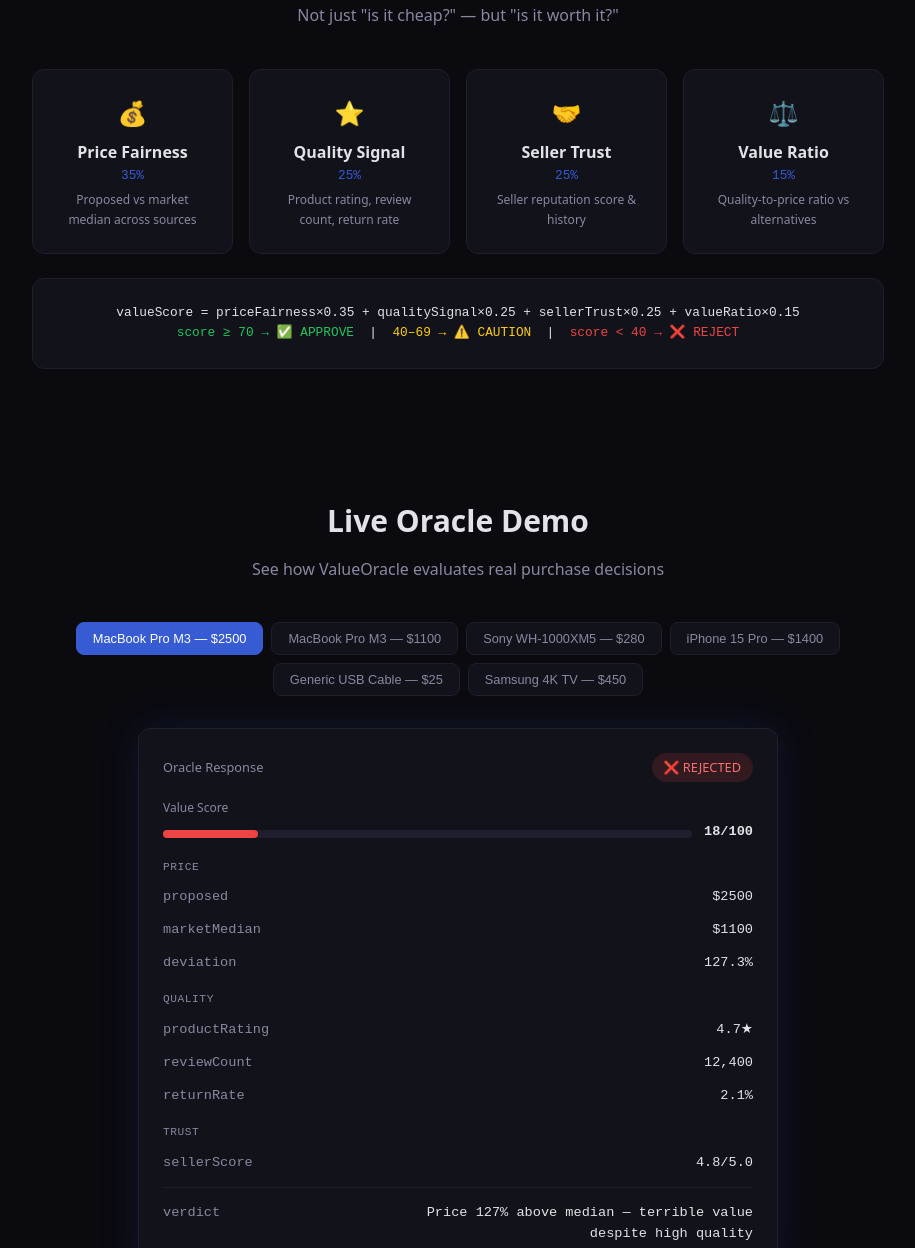
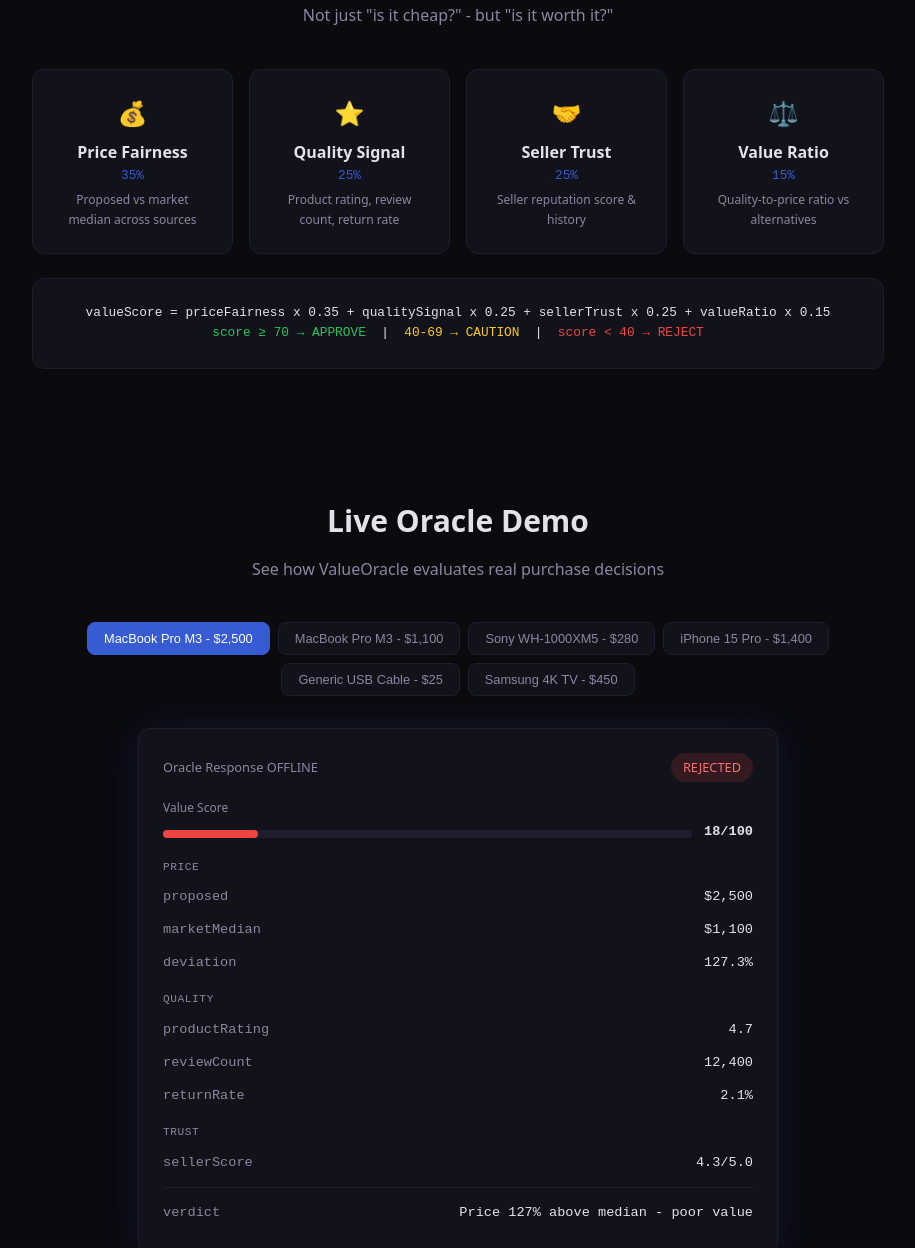
Before and after one commit to LeventLabs/ValueOracle, a website: page website/index.html in a window 1280 px wide. Shown: the part 1387-2635 px from the top of the page, without its empty margins (182-1097 px from the left). Drawn offline with Linux system fonts and the light colour scheme; no server answers.

Commit message:
feat: connect website demo to live API with fallback to offline data

```diff
--- a/website/index.html
+++ b/website/index.html
@@ -3,7 +3,7 @@
 <head>
   <meta charset="UTF-8">
   <meta name="viewport" content="width=device-width, initial-scale=1.0">
-  <title>ValueOracle — Verifiable Commerce Oracle for AI Agents</title>
+  <title>ValueOracle - Verifiable Commerce Oracle for AI Agents</title>
   <meta name="description" content="AI agents can spend money, but they cannot verify value. ValueOracle is the missing trust layer for agent commerce, powered by Chainlink CRE.">
   <style>
     * { margin: 0; padding: 0; box-sizing: border-box; }
@@ -80,7 +80,7 @@
 <body>
 
 <nav>
-  <span style="font-size:1.25rem;font-weight:700">🛡️ ValueOracle</span>
+  <span style="font-size:1.25rem;font-weight:700">&#128737;&#65039; ValueOracle</span>
   <div class="nav-links">
     <a href="#how">How it Works</a>
     <a href="#demo">Live Demo</a>
@@ -91,12 +91,12 @@
 
   <!-- Hero -->
   <section class="hero">
-    <div class="tag" style="margin-bottom:1.5rem"><span class="tag-dot pulse"></span> Built for Convergence — Chainlink Hackathon</div>
+    <div class="tag" style="margin-bottom:1.5rem"><span class="tag-dot pulse"></span> Built for Convergence - Chainlink Hackathon</div>
     <h1>AI agents can spend money.<br><span class="gradient-text">They can't verify value.</span></h1>
-    <p>ValueOracle is a verifiable commerce oracle powered by Chainlink CRE. Not just price checks — it evaluates whether a purchase is actually <strong>worth it</strong>.</p>
+    <p>ValueOracle is a verifiable commerce oracle powered by Chainlink CRE. Not just price checks - it evaluates whether a purchase is actually <strong>worth it</strong>.</p>
     <div class="hero-buttons">
       <a href="#demo" class="btn btn-primary">Try Live Demo</a>
-      <span class="btn" style="border:1px solid var(--border);color:var(--muted);cursor:default">View Source — Coming Soon</span>
+      <span class="btn" style="border:1px solid var(--border);color:var(--muted);cursor:default">View Source - Coming Soon</span>
     </div>
   </section>
 
@@ -105,17 +105,17 @@
     <div class="grid3">
       <div class="card">
         <div style="font-size:.8rem;color:var(--muted);margin-bottom:.5rem">Chainlink Price Feed</div>
-        <div style="font-size:1.1rem;font-weight:600">ETH/USD → $3,245</div>
+        <div style="font-size:1.1rem;font-weight:600">ETH/USD &rarr; $3,245</div>
         <div style="font-size:.8rem;color:var(--muted);margin-top:.25rem">Token price</div>
       </div>
       <div class="card">
         <div style="font-size:.8rem;color:var(--muted);margin-bottom:.5rem">Simple Price Oracle</div>
-        <div style="font-size:1.1rem;font-weight:600">Laptop → $1,100</div>
+        <div style="font-size:1.1rem;font-weight:600">Laptop &rarr; $1,100</div>
         <div style="font-size:.8rem;color:var(--muted);margin-top:.25rem">Just a price check</div>
       </div>
       <div class="card glow" style="border-color:var(--accent)">
         <div style="font-size:.8rem;color:var(--accent-light);margin-bottom:.5rem">ValueOracle</div>
-        <div style="font-size:1.1rem;font-weight:600">Laptop → 92/100 ✅</div>
+        <div style="font-size:1.1rem;font-weight:600">Laptop &rarr; 92/100 &#10004;</div>
         <div style="font-size:.8rem;color:var(--muted);margin-top:.25rem">Price + quality + trust = value</div>
       </div>
     </div>
@@ -138,7 +138,7 @@
       <div class="card text-center">
         <div style="font-size:1.5rem;font-weight:700;color:var(--accent);margin-bottom:.5rem">03</div>
         <div style="font-weight:600;margin-bottom:.25rem">Value Analysis</div>
-        <div style="font-size:.8rem;color:var(--muted)">Engine aggregates prices, quality ratings, reviews & return rates</div>
+        <div style="font-size:.8rem;color:var(--muted)">Engine aggregates prices, quality ratings, reviews &amp; return rates</div>
       </div>
       <div class="card text-center">
         <div style="font-size:1.5rem;font-weight:700;color:var(--accent);margin-bottom:.5rem">04</div>
@@ -151,38 +151,38 @@
   <!-- Value Score Formula -->
   <section>
     <h2>Value Score Formula</h2>
-    <p class="subtitle">Not just "is it cheap?" — but "is it worth it?"</p>
+    <p class="subtitle">Not just "is it cheap?" - but "is it worth it?"</p>
     <div class="grid4">
       <div class="card text-center">
-        <div style="font-size:1.5rem;margin-bottom:.5rem">💰</div>
+        <div style="font-size:1.5rem;margin-bottom:.5rem">&#128176;</div>
         <div style="font-weight:600">Price Fairness</div>
         <div class="mono" style="font-size:.8rem;color:var(--accent)">35%</div>
         <div style="font-size:.75rem;color:var(--muted);margin-top:.25rem">Proposed vs market median across sources</div>
       </div>
       <div class="card text-center">
-        <div style="font-size:1.5rem;margin-bottom:.5rem">⭐</div>
+        <div style="font-size:1.5rem;margin-bottom:.5rem">&#11088;</div>
         <div style="font-weight:600">Quality Signal</div>
         <div class="mono" style="font-size:.8rem;color:var(--accent)">25%</div>
         <div style="font-size:.75rem;color:var(--muted);margin-top:.25rem">Product rating, review count, return rate</div>
       </div>
       <div class="card text-center">
-        <div style="font-size:1.5rem;margin-bottom:.5rem">🤝</div>
+        <div style="font-size:1.5rem;margin-bottom:.5rem">&#129309;</div>
         <div style="font-weight:600">Seller Trust</div>
         <div class="mono" style="font-size:.8rem;color:var(--accent)">25%</div>
-        <div style="font-size:.75rem;color:var(--muted);margin-top:.25rem">Seller reputation score & history</div>
+        <div style="font-size:.75rem;color:var(--muted);margin-top:.25rem">Seller reputation score &amp; history</div>
       </div>
       <div class="card text-center">
-        <div style="font-size:1.5rem;margin-bottom:.5rem">⚖️</div>
+        <div style="font-size:1.5rem;margin-bottom:.5rem">&#9878;&#65039;</div>
         <div style="font-weight:600">Value Ratio</div>
         <div class="mono" style="font-size:.8rem;color:var(--accent)">15%</div>
         <div style="font-size:.75rem;color:var(--muted);margin-top:.25rem">Quality-to-price ratio vs alternatives</div>
       </div>
     </div>
     <div class="card mono text-center" style="margin-top:1.5rem;font-size:.8rem">
-      valueScore = priceFairness×0.35 + qualitySignal×0.25 + sellerTrust×0.25 + valueRatio×0.15<br>
-      <span style="color:var(--green)">score ≥ 70 → ✅ APPROVE</span> &nbsp;|&nbsp;
-      <span style="color:#facc15">40–69 → ⚠️ CAUTION</span> &nbsp;|&nbsp;
-      <span style="color:var(--red)">score &lt; 40 → ❌ REJECT</span>
+      valueScore = priceFairness x 0.35 + qualitySignal x 0.25 + sellerTrust x 0.25 + valueRatio x 0.15<br>
+      <span style="color:var(--green)">score &ge; 70 &rarr; APPROVE</span> &nbsp;|&nbsp;
+      <span style="color:#facc15">40-69 &rarr; CAUTION</span> &nbsp;|&nbsp;
+      <span style="color:var(--red)">score &lt; 40 &rarr; REJECT</span>
     </div>
   </section>
 
@@ -197,14 +197,14 @@
   <!-- Architecture -->
   <section>
     <h2>Architecture</h2>
-    <div class="card mono arch" style="margin-top:2.5rem">AI Agent  →  PurchaseGuard.sol  →  Chainlink CRE Workflow
-                    ↑                        ↓
-                    │              Offchain Value Engine
-                    │              • Multi-source prices
-                    │              • Quality ratings &amp; reviews
-                    │              • Seller reputation
-                    │              • Value score calculation
-                    └────── Oracle Response (value score + verdict)</div>
+    <div class="card mono arch" style="margin-top:2.5rem">AI Agent  &rarr;  PurchaseGuard.sol  &rarr;  Chainlink CRE Workflow
+                    &uarr;                        &darr;
+                    |              Offchain Value Engine
+                    |              - Multi-source prices
+                    |              - Quality ratings &amp; reviews
+                    |              - Seller reputation
+                    |              - Value score calculation
+                    &larr;------ Oracle Response (value score + verdict)</div>
   </section>
 
   <!-- Tech Stack -->
@@ -222,58 +222,114 @@
 </div>
 
 <footer>
-  <p>ValueOracle — Built for Convergence: A Chainlink Hackathon</p>
+  <p>ValueOracle - Built for Convergence: A Chainlink Hackathon</p>
   <p style="margin-top:.25rem">by LeventLabs</p>
 </footer>
 
 <script>
-const scenarios = [
-  { product:"MacBook Pro M3", proposed:2500, median:1100, seller:4.8, rating:4.7, reviews:12400, returnRate:2.1, valueScore:18, result:"rejected", reason:"Price 127% above median — terrible value despite high quality" },
-  { product:"MacBook Pro M3", proposed:1100, median:1100, seller:4.8, rating:4.7, reviews:12400, returnRate:2.1, valueScore:92, result:"approved", reason:"Fair price + excellent quality = high value" },
-  { product:"Sony WH-1000XM5", proposed:280, median:299, seller:4.5, rating:4.6, reviews:8700, returnRate:3.4, valueScore:88, result:"approved", reason:"Below median price with strong quality signals" },
-  { product:"iPhone 15 Pro", proposed:1400, median:999, seller:2.1, rating:4.5, reviews:31000, returnRate:1.8, valueScore:12, result:"rejected", reason:"Seller reputation too low (2.1/5) — fraud risk" },
-  { product:"Generic USB Cable", proposed:25, median:12, seller:3.9, rating:2.8, reviews:140, returnRate:18.5, valueScore:15, result:"rejected", reason:"Low quality (2.8★, 18.5% returns) + overpriced" },
-  { product:"Samsung 4K TV", proposed:450, median:420, seller:4.2, rating:4.3, reviews:5600, returnRate:4.2, valueScore:79, result:"approved", reason:"Slight premium but strong quality justifies price" },
+var API_URL = 'http://localhost:3000';
+
+var scenarios = [
+  { product:"MacBook Pro M3", itemId:"laptop-001", proposed:2500, sellerId:"seller-42", fallback:{ median:1100, seller:4.3, rating:4.7, reviews:12400, returnRate:2.1, valueScore:18, result:"rejected", reason:"Price 127% above median - poor value" }},
+  { product:"MacBook Pro M3", itemId:"laptop-001", proposed:1100, sellerId:"seller-42", fallback:{ median:1100, seller:4.3, rating:4.7, reviews:12400, returnRate:2.1, valueScore:92, result:"approved", reason:"Fair price + excellent quality = high value" }},
+  { product:"Sony WH-1000XM5", itemId:"headphones-001", proposed:280, sellerId:"seller-100", fallback:{ median:299, seller:4.6, rating:4.6, reviews:8700, returnRate:3.4, valueScore:88, result:"approved", reason:"Below median price with strong quality signals" }},
+  { product:"iPhone 15 Pro", itemId:"phone-001", proposed:1400, sellerId:"seller-99", fallback:{ median:900, seller:1.5, rating:4.5, reviews:31000, returnRate:1.8, valueScore:12, result:"rejected", reason:"Seller reputation too low - fraud risk" }},
+  { product:"Generic USB Cable", itemId:"cable-001", proposed:25, sellerId:"seller-200", fallback:{ median:12, seller:0.8, rating:2.8, reviews:140, returnRate:18.5, valueScore:15, result:"rejected", reason:"Low quality + overpriced" }},
+  { product:"Samsung 4K TV", itemId:"tablet-001", proposed:450, sellerId:"seller-100", fallback:{ median:450, seller:4.6, rating:4.3, reviews:5600, returnRate:4.2, valueScore:79, result:"approved", reason:"Slight premium but strong quality justifies price" }}
 ];
 
-let active = 0;
+var active = 0;
+var apiAvailable = false;
+
+fetch(API_URL + '/health').then(function() { apiAvailable = true; }).catch(function() {});
+
+function fetchFromAPI(scenario) {
+  return fetch(API_URL + '/evaluate', {
+    method: 'POST',
+    headers: { 'Content-Type': 'application/json' },
+    body: JSON.stringify({ itemId: scenario.itemId, price: scenario.proposed, sellerId: scenario.sellerId })
+  }).then(function(res) {
+    if (!res.ok) throw new Error('API error');
+    return res.json();
+  }).catch(function() { return null; });
+}
+
+function renderResult(s, data) {
+  var dev = ((s.proposed - data.median) / data.median * 100).toFixed(1);
+  var barColor = data.valueScore >= 70 ? "var(--green)" : data.valueScore >= 40 ? "#facc15" : "var(--red)";
+  var isApproved = data.result === "approved";
+  var liveTag = data.live ? ' <span style="color:var(--green)">LIVE</span>' : ' <span style="color:var(--muted)">OFFLINE</span>';
+
+  var breakdownHtml = '';
+  if (data.breakdown) {
+    breakdownHtml = '<div style="display:grid;grid-template-columns:1fr 1fr;gap:.5rem;margin-bottom:.75rem">' +
+      '<div style="font-size:.7rem;color:var(--muted)">Price Fairness <span style="color:var(--accent)">' + data.breakdown.priceFairness + '/100</span></div>' +
+      '<div style="font-size:.7rem;color:var(--muted)">Quality Signal <span style="color:var(--accent)">' + data.breakdown.qualitySignal + '/100</span></div>' +
+      '<div style="font-size:.7rem;color:var(--muted)">Seller Trust <span style="color:var(--accent)">' + data.breakdown.sellerTrust + '/100</span></div>' +
+      '<div style="font-size:.7rem;color:var(--muted)">Value Ratio <span style="color:var(--accent)">' + data.breakdown.valueRatio + '/100</span></div>' +
+      '</div>';
+  }
+
+  document.getElementById("oracleResult").innerHTML =
+    '<div class="oracle-header">' +
+      '<span style="font-size:.8rem;color:var(--muted)">Oracle Response' + liveTag + '</span>' +
+      '<span class="badge ' + (isApproved ? 'badge-green' : 'badge-red') + '">' + (isApproved ? 'APPROVED' : 'REJECTED') + '</span>' +
+    '</div>' +
+    '<div style="font-size:.75rem;color:var(--muted);margin-bottom:.25rem">Value Score</div>' +
+    '<div class="bar-wrap">' +
+      '<div class="bar-track"><div class="bar-fill" style="width:' + data.valueScore + '%;background:' + barColor + '"></div></div>' +
+      '<span class="mono" style="font-size:.85rem;font-weight:700">' + data.valueScore + '/100</span>' +
+    '</div>' +
+    breakdownHtml +
+    '<div class="mono">' +
+      '<div class="section-label">Price</div>' +
+      '<div class="row"><span class="label">proposed</span><span>$' + s.proposed.toLocaleString() + '</span></div>' +
+      '<div class="row"><span class="label">marketMedian</span><span>$' + data.median.toLocaleString() + '</span></div>' +
+      '<div class="row"><span class="label">deviation</span><span>' + dev + '%</span></div>' +
+      '<div class="section-label">Quality</div>' +
+      '<div class="row"><span class="label">productRating</span><span>' + data.rating + '</span></div>' +
+      '<div class="row"><span class="label">reviewCount</span><span>' + data.reviews.toLocaleString() + '</span></div>' +
+      '<div class="row"><span class="label">returnRate</span><span>' + data.returnRate + '%</span></div>' +
+      '<div class="section-label">Trust</div>' +
+      '<div class="row"><span class="label">sellerScore</span><span>' + data.seller + '/5.0</span></div>' +
+      '<hr>' +
+      '<div class="row"><span class="label">verdict</span><span style="text-align:right;max-width:60%">' + data.reason + '</span></div>' +
+    '</div>';
+}
 
 function render() {
-  const btns = document.getElementById("scenarioBtns");
-  btns.innerHTML = scenarios.map((s, i) =>
-    `<button class="scenario-btn ${i===active?'active':''}" onclick="setActive(${i})">${s.product} — $${s.proposed}</button>`
-  ).join("");
+  var btns = document.getElementById("scenarioBtns");
+  var html = '';
+  for (var i = 0; i < scenarios.length; i++) {
+    html += '<button class="scenario-btn ' + (i === active ? 'active' : '') + '" onclick="setActive(' + i + ')">' + scenarios[i].product + ' - $' + scenarios[i].proposed.toLocaleString() + '</button>';
+  }
+  btns.innerHTML = html;
 
-  const s = scenarios[active];
-  const dev = ((s.proposed - s.median) / s.median * 100).toFixed(1);
-  const barColor = s.valueScore >= 70 ? "var(--green)" : s.valueScore >= 40 ? "#facc15" : "var(--red)";
-  const isApproved = s.result === "approved";
+  var s = scenarios[active];
 
-  document.getElementById("oracleResult").innerHTML = `
-    <div class="oracle-header">
-      <span style="font-size:.8rem;color:var(--muted)">Oracle Response</span>
-      <span class="badge ${isApproved?'badge-green':'badge-red'}">${isApproved?'✅ APPROVED':'❌ REJECTED'}</span>
-    </div>
-    <div style="font-size:.75rem;color:var(--muted);margin-bottom:.25rem">Value Score</div>
-    <div class="bar-wrap">
-      <div class="bar-track"><div class="bar-fill" style="width:${s.valueScore}%;background:${barColor}"></div></div>
-      <span class="mono" style="font-size:.85rem;font-weight:700">${s.valueScore}/100</span>
-    </div>
-    <div class="mono">
-      <div class="section-label">Price</div>
-      <div class="row"><span class="label">proposed</span><span>$${s.proposed}</span></div>
-      <div class="row"><span class="label">marketMedian</span><span>$${s.median}</span></div>
-      <div class="row"><span class="label">deviation</span><span>${dev}%</span></div>
-      <div class="section-label">Quality</div>
-      <div class="row"><span class="label">productRating</span><span>${s.rating}★</span></div>
-      <div class="row"><span class="label">reviewCount</span><span>${s.reviews.toLocaleString()}</span></div>
-      <div class="row"><span class="label">returnRate</span><span>${s.returnRate}%</span></div>
-      <div class="section-label">Trust</div>
-      <div class="row"><span class="label">sellerScore</span><span>${s.seller}/5.0</span></div>
-      <hr>
-      <div class="row"><span class="label">verdict</span><span style="text-align:right;max-width:60%">${s.reason}</span></div>
-    </div>
-  `;
+  if (apiAvailable) {
+    document.getElementById("oracleResult").innerHTML = '<div style="text-align:center;color:var(--muted);padding:2rem">Querying oracle...</div>';
+    fetchFromAPI(s).then(function(apiData) {
+      if (apiData && !apiData.error) {
+        renderResult(s, {
+          median: apiData.referencePrice,
+          seller: (apiData.seller.score * 5).toFixed(1),
+          rating: apiData.product.rating,
+          reviews: apiData.product.reviewCount,
+          returnRate: apiData.product.returnRate,
+          valueScore: apiData.valueScore,
+          result: apiData.approved ? 'approved' : 'rejected',
+          reason: apiData.reason,
+          breakdown: apiData.breakdown,
+          live: true
+        });
+      } else {
+        renderResult(s, Object.assign({}, s.fallback, { live: false }));
+      }
+    });
+  } else {
+    renderResult(s, Object.assign({}, s.fallback, { live: false }));
+  }
 }
 
 function setActive(i) { active = i; render(); }
```
